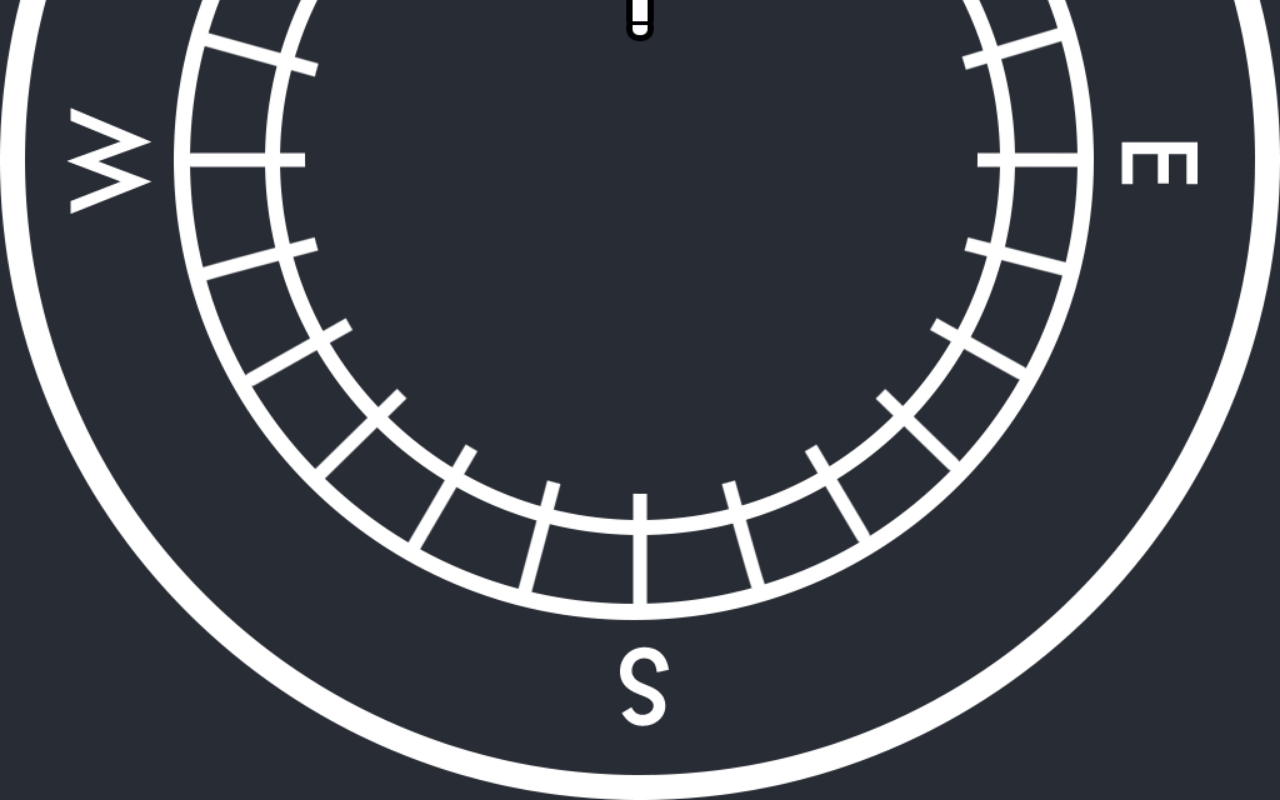
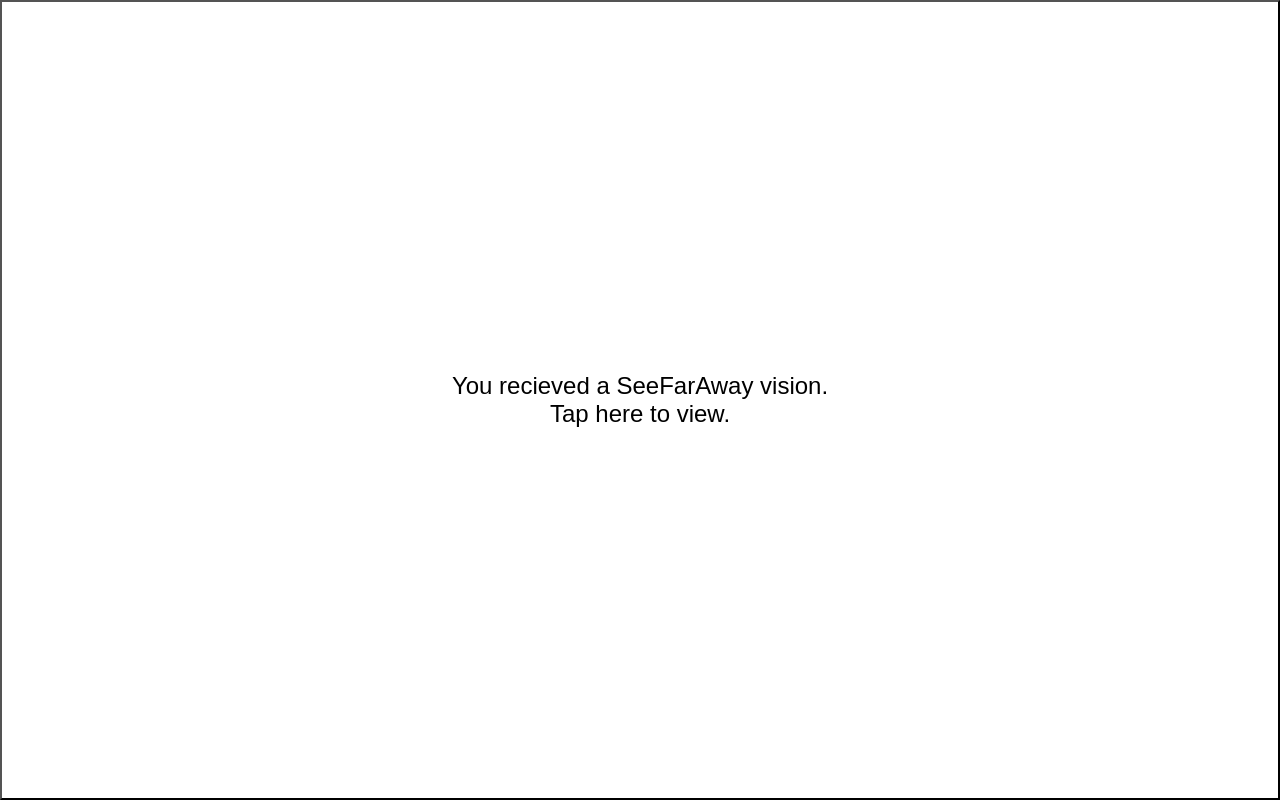
Before and after one commit to jeffwilcoxdesign/SeeFarAway, a React (Create React App) app: page / in a window 1280 px wide. Built offline with nearby package versions, Linux system fonts and the light colour scheme; no server answers; the HTML template or start-up script is replaced by a standard one.

Commit message:
let the beta testing begin?

```diff
--- a/src/App.css
+++ b/src/App.css
@@ -1,9 +1,14 @@
+@viewport {
+  orientation: portrait;
+}
+
 .App {
   text-align: center;
   overflow: hidden;
+  height: 100%;
 }
 
-html {margin: 0; overflow: hidden}
+html {margin: 0; overflow: hidden; height: 100%;}
 
 .App-logo {
   height: 40vmin;
--- a/src/App.js
+++ b/src/App.js
@@ -89,7 +89,7 @@
     return (
       <div className="App">
         <header className="App-header">
-          {(this.state.photourlhi !== logo && this.state.initalized === false)
+          {(this.state.initalized === false)
           ? <button type="button" ref={this.myButtonRef} onClick={initHandler.bind(this)} >
               You recieved a SeeFarAway vision.<br/>Tap here to view.
             </button>
```
